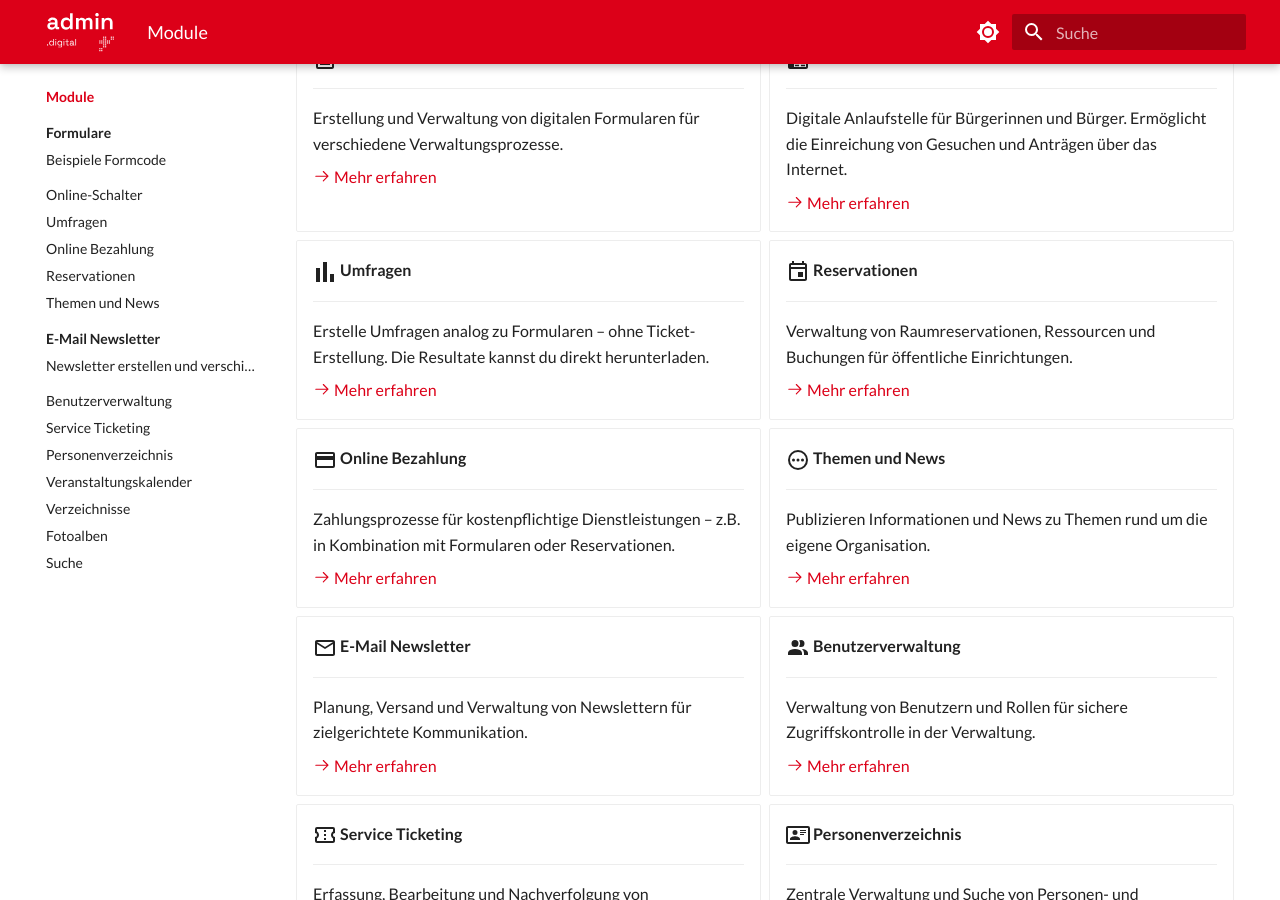
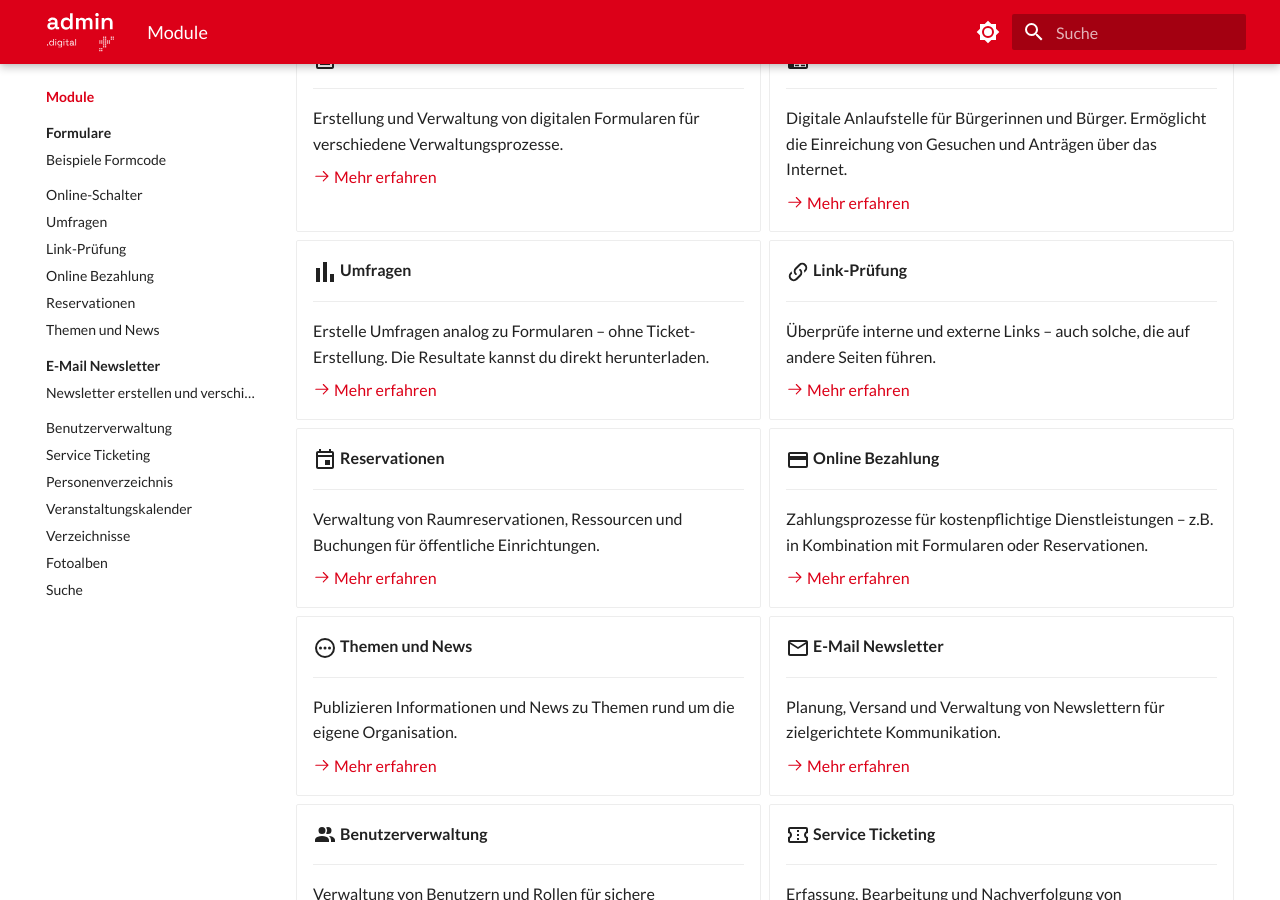
Before and after one commit to seantis/docs-admin-digital, an MkDocs documentation site: the page built from content/module/index.md, in a window 1280 px wide and 900 px high, scrolled down 315 px. Built offline with MkDocs 1.6.1 and Material for MkDocs 9.7.7, drawn with Linux system fonts in a browser that asks for light colours.

Commit message:
Link Prüfung

```diff
--- a/content/module/index.md
+++ b/content/module/index.md
@@ -33,6 +33,14 @@ admin.digital bietet eine Reihe von Modulen, die speziell auf die Bedürfnisse d
     Erstelle Umfragen analog zu Formularen – ohne Ticket-Erstellung. Die Resultate kannst du direkt herunterladen.
 
     [:octicons-arrow-right-24: Mehr erfahren](/module/umfragen/)
+
+-   :material-link-variant:{ .lg .middle } **Link-Prüfung**
+
+    ---
+
+    Überprüfe interne und externe Links – auch solche, die auf andere Seiten führen.
+
+    [:octicons-arrow-right-24: Mehr erfahren](/module/link-pruefung/)
 
 -   :material-calendar-outline:{ .lg .middle } **Reservationen**
 
--- a/mkdocs.yml
+++ b/mkdocs.yml
@@ -84,6 +84,7 @@ nav:
         - Beispiele Formcode: module/formulare/beispiele.md
       - Online-Schalter: module/online-schalter/index.md
       - Umfragen: module/umfragen/index.md
+      - Link-Prüfung: module/link-pruefung/index.md
       - Online Bezahlung: module/online-bezahlung/index.md
       - Reservationen: module/reservationen/index.md
       - Themen und News: module/themen-und-news/index.md
```
Also changed, not shown: content/module/link-pruefung/index.md (added, +15 -0 lines).
